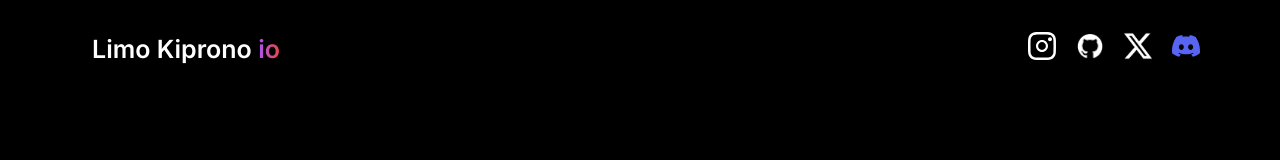
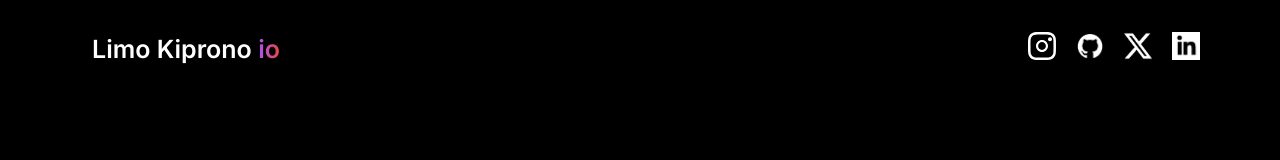
Before and after one commit to limo39/portfolio-, a Next.js app: page / in a window 1280 px wide. Shown: the top 160 px of the page. Built offline with nearby package versions, Linux system fonts and the light colour scheme.

Commit message:
More Skills added

```diff
--- a/constants/index.ts
+++ b/constants/index.ts
@@ -93,8 +93,8 @@ export const Socials = [
     link: "https://twitter.com/limo_39",
   },
   {
-    name: "discord",
-    src: "/discord.svg",
+    name: "Linkedin",
+    src: "/linkedin.png",
   },
 ];
 export const Projects = [
```
Also changed, not shown: public/linkedin.png (added).
